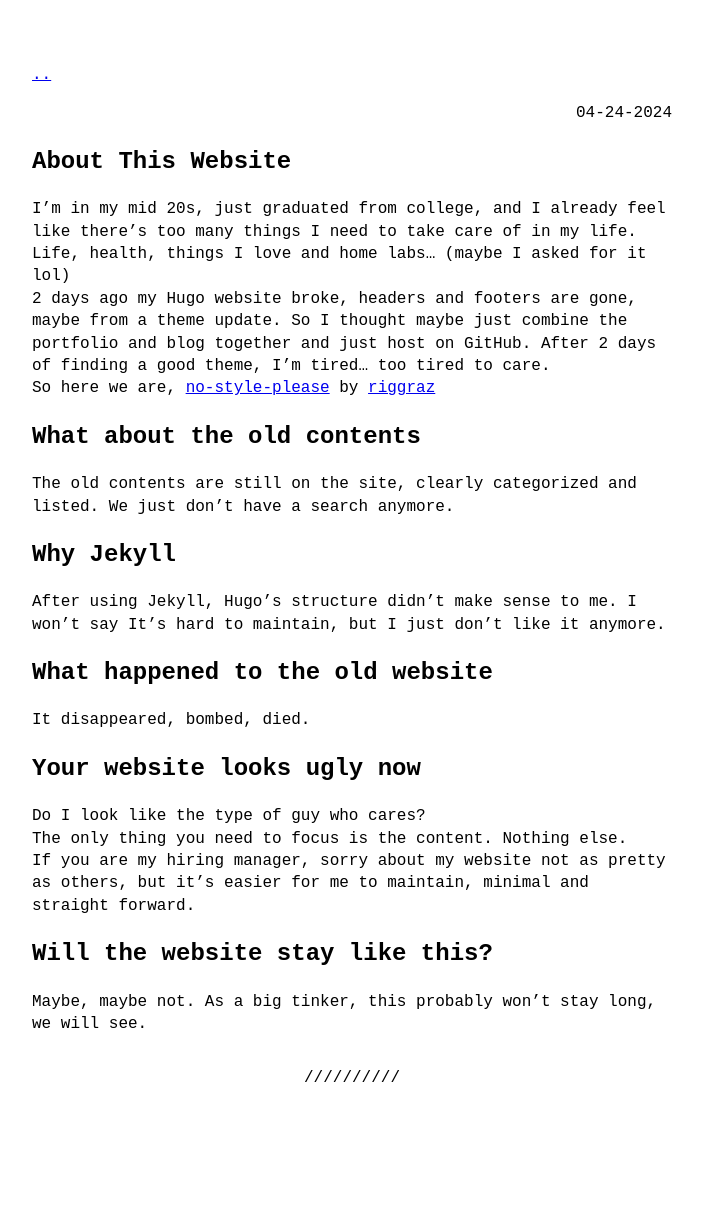
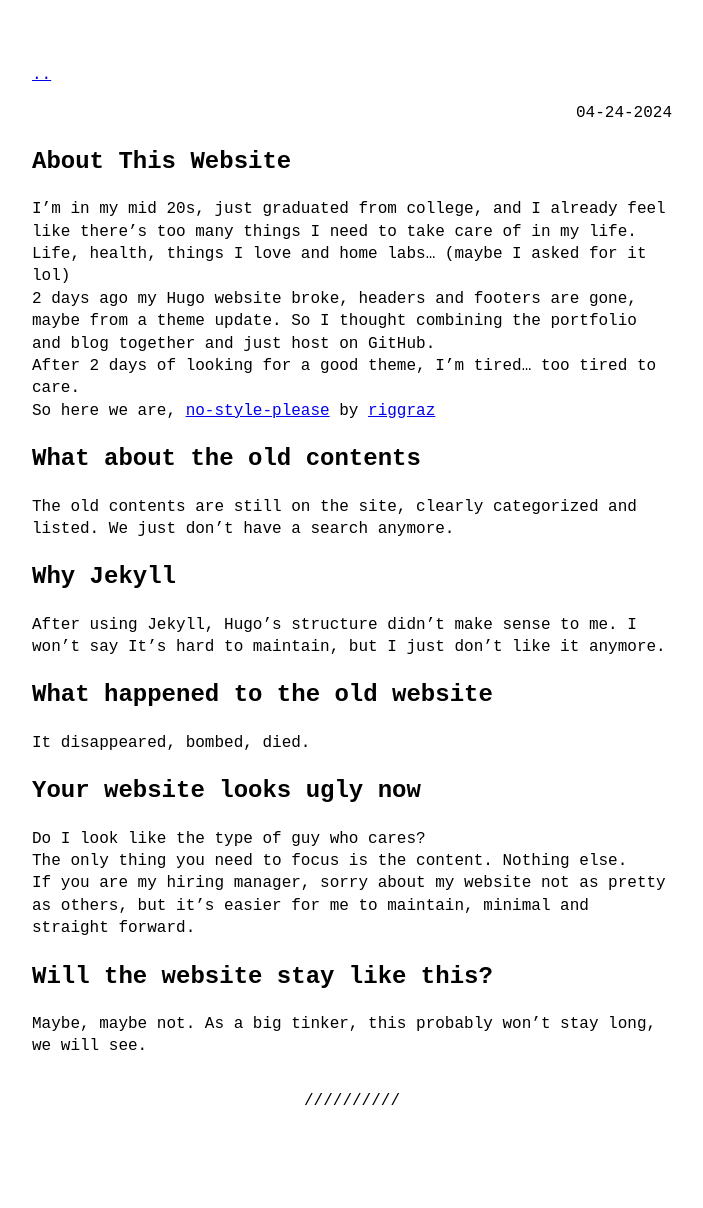
Before and after one commit to colgrave34/colgrave34.github.io, a Jekyll site: the page built from _posts/2024-04-24-about-this-website.md, in a window 1280 px wide. Shown: the whole page, without its empty margins (288-991 px from the left). Built offline with Jekyll 4.4.1, drawn with Linux system fonts in a browser that asks for light colours; comment, search, counter and statistics services are not loaded; before the commit the page ends 1186 px from its top, so only the background shows below that.

Commit message:
Update 2024-04-24-about-this-website.md

```diff
--- a/_posts/2024-04-24-about-this-website.md
+++ b/_posts/2024-04-24-about-this-website.md
@@ -6,7 +6,8 @@
 ---
 I'm in my mid 20s, just graduated from college, and I already feel like there's too many things I need to take care of in my life.
 Life, health, things I love and home labs... (maybe I asked for it lol)
-2 days ago my Hugo website broke, headers and footers are gone, maybe from a theme update. So I thought maybe just combine the portfolio and blog together and just host on GitHub. After 2 days of finding a good theme, I'm tired... too tired to care.
+2 days ago my Hugo website broke, headers and footers are gone, maybe from a theme update. So I thought combining the portfolio and blog together and just host on GitHub.
+After 2 days of looking for a good theme, I'm tired... too tired to care.
 So here we are, [no-style-please](https://github.com/riggraz/no-style-please) by [riggraz](https://github.com/riggraz)
 
 # What about the old contents
```
